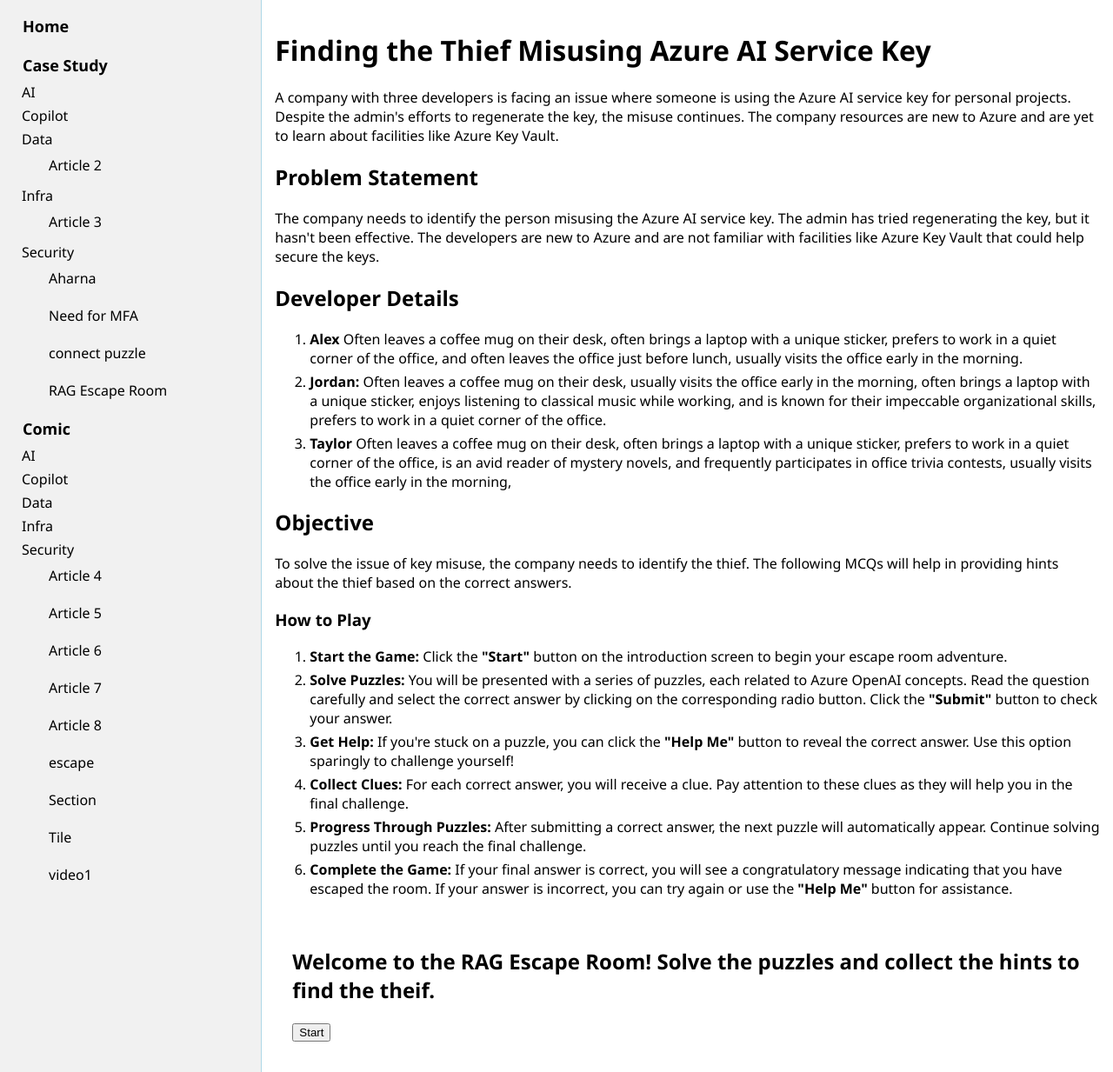
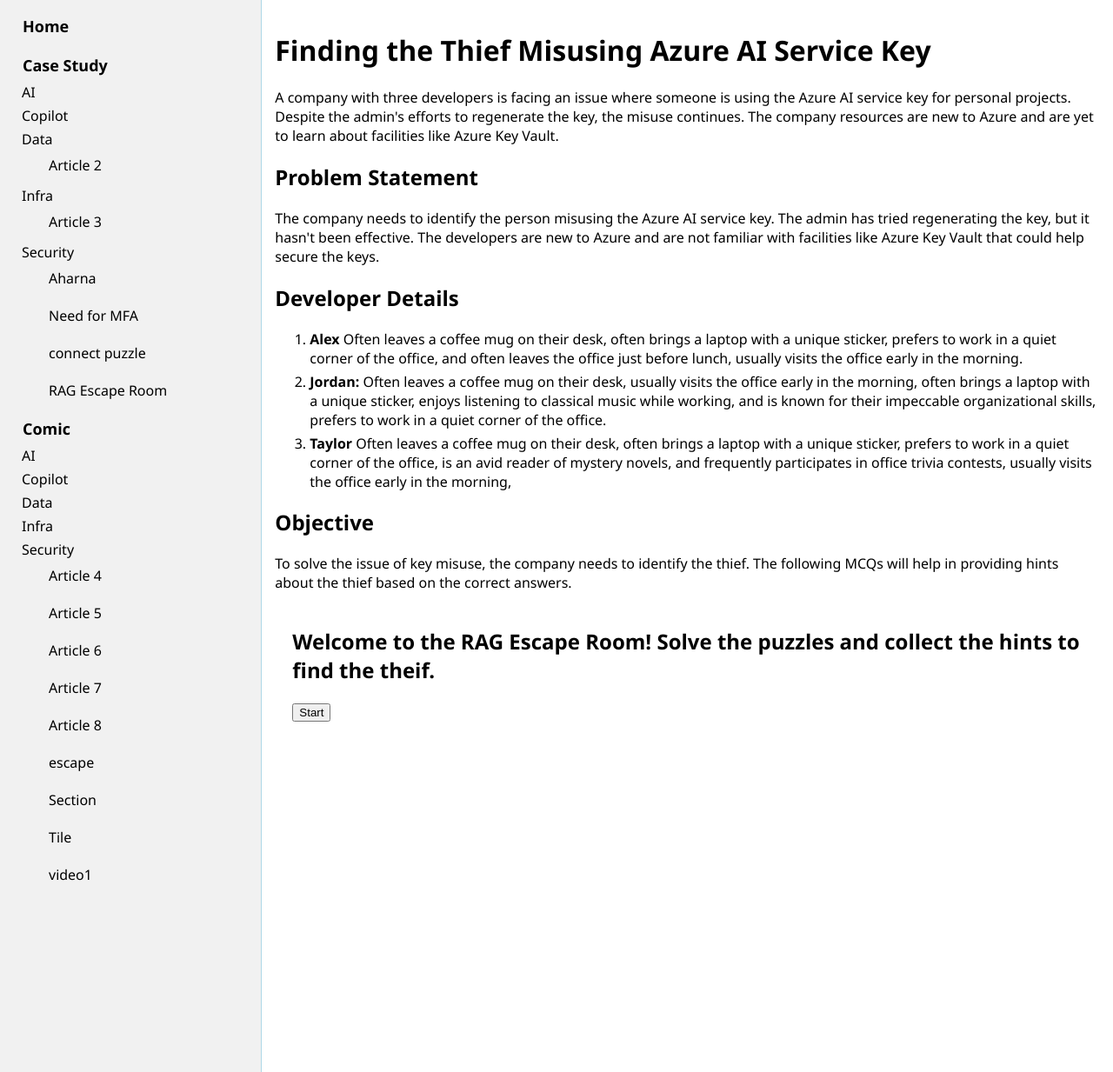
Before and after one commit to julietrajan/demo1, a Jekyll site: the page built from project-files/folder1/nishantescaperoom.md, in a window 1280 px wide. Shown: the whole page at 87% size. Built offline with Jekyll 4.4.1, drawn with Linux system fonts in a browser that asks for light colours.

Commit message:
Update nishantescaperoom.md

```diff
--- a/project-files/folder1/nishantescaperoom.md
+++ b/project-files/folder1/nishantescaperoom.md
@@ -73,21 +73,6 @@
 
 <h2>Objective</h2>
 To solve the issue of key misuse, the company needs to identify the thief. The following MCQs will help in providing hints about the thief based on the correct answers.
-
-
-
-    <div class="instructions">
-        <h3>How to Play</h3>
-        <ol>
-            <li><strong>Start the Game:</strong> Click the <strong>"Start"</strong> button on the introduction screen to begin your escape room adventure.</li>
-            <li><strong>Solve Puzzles:</strong> You will be presented with a series of puzzles, each related to Azure OpenAI concepts. Read the question carefully and select the correct answer by clicking on the corresponding radio button. Click the <strong>"Submit"</strong> button to check your answer.</li>
-            <li><strong>Get Help:</strong> If you're stuck on a puzzle, you can click the <strong>"Help Me"</strong> button to reveal the correct answer. Use this option sparingly to challenge yourself!</li>
-            <li><strong>Collect Clues:</strong> For each correct answer, you will receive a clue. Pay attention to these clues as they will help you in the final challenge.</li>
-            <li><strong>Progress Through Puzzles:</strong> After submitting a correct answer, the next puzzle will automatically appear. Continue solving puzzles until you reach the final challenge.</li>
-            <li><strong>Complete the Game:</strong> If your final answer is correct, you will see a congratulatory message indicating that you have escaped the room. If your answer is incorrect, you can try again or use the <strong>"Help Me"</strong> button for assistance.</li>
-        </ol>
-</div>
-
 
     <div class="room">
     <div id="intro">
```
